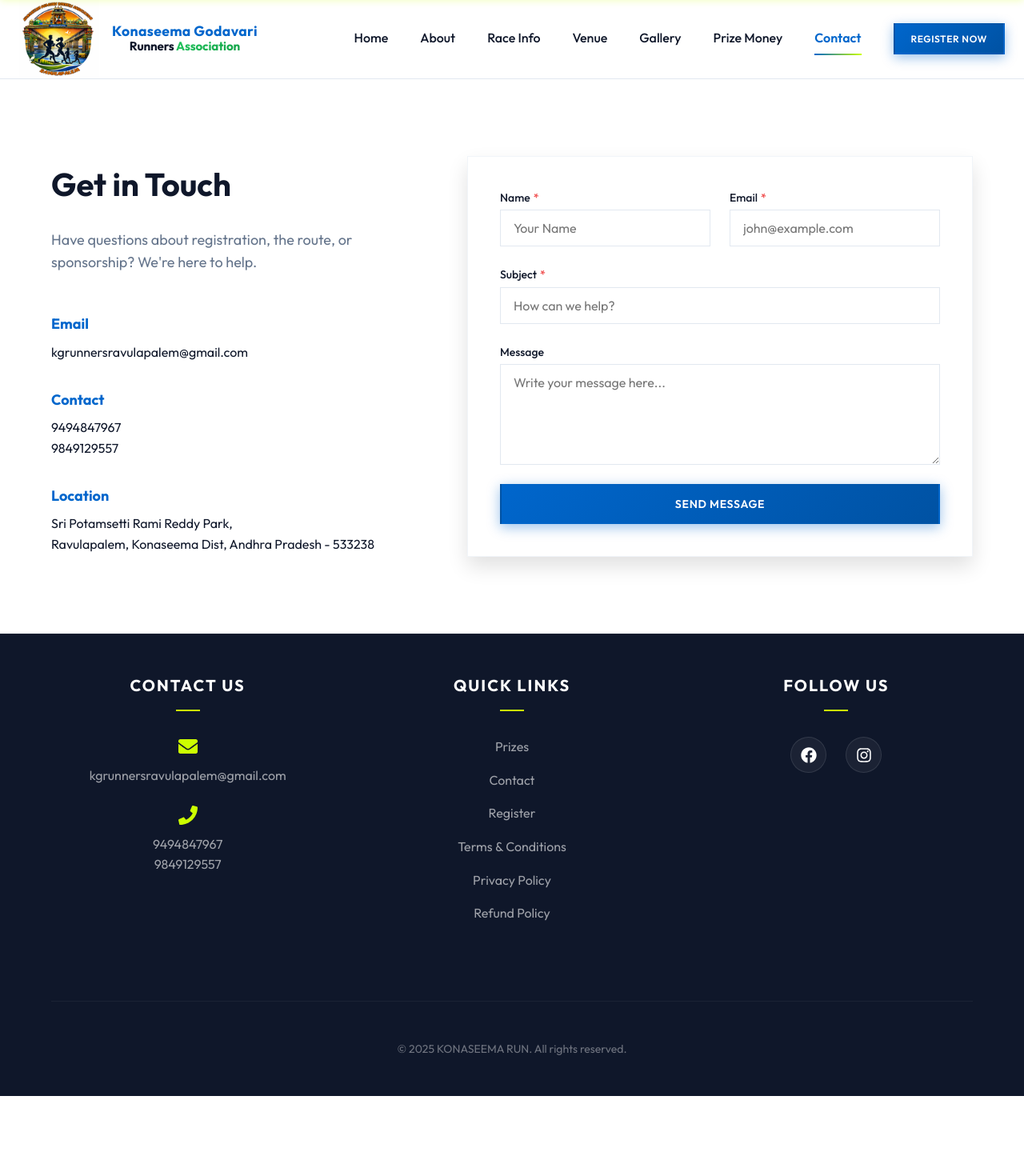
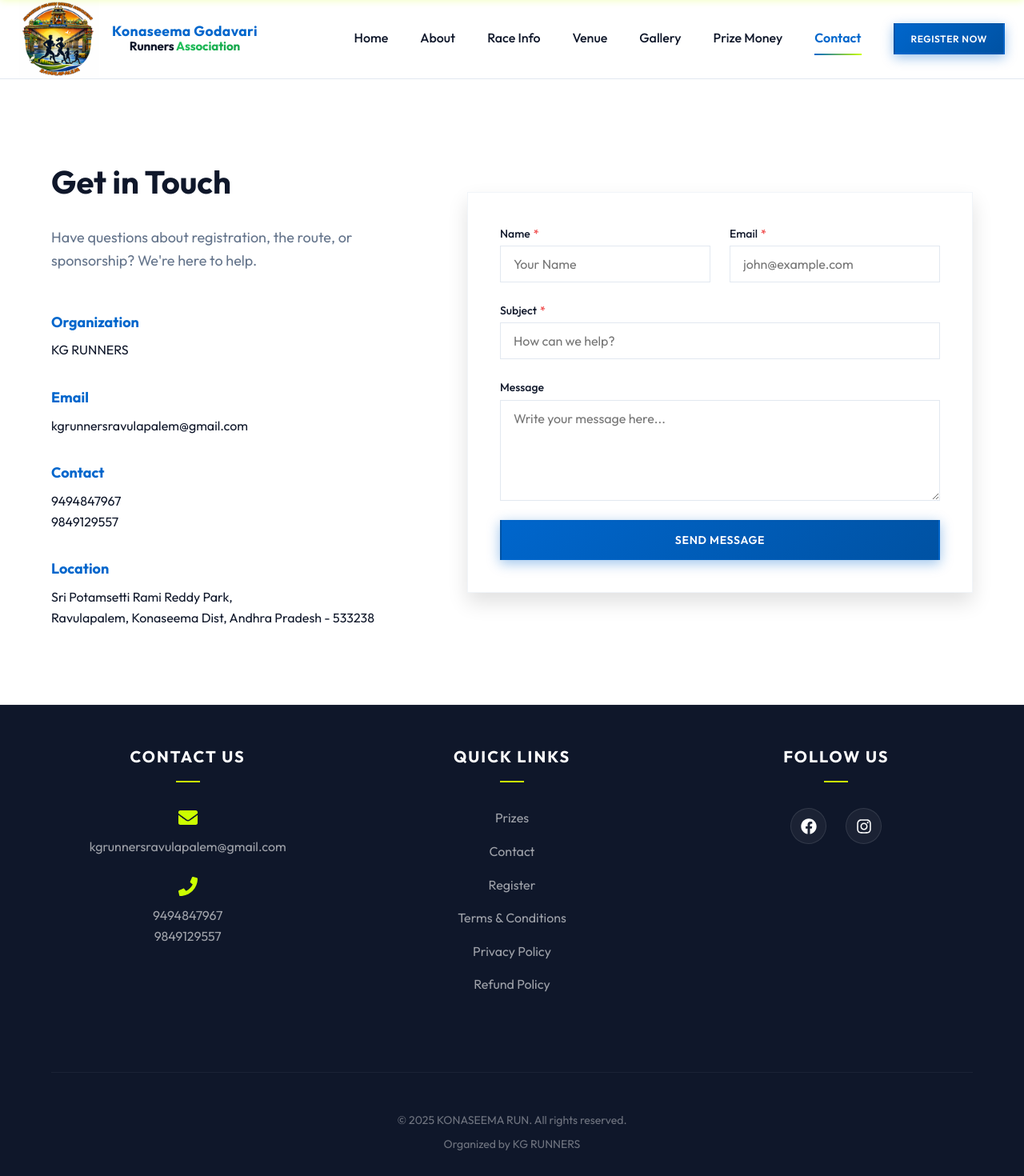
Before and after one commit to kgrunnersravulapalem-ui/event-website, a Next.js app: page /contact in a window 1280 px wide. Shown: the part 46-1516 px from the top of the page at 80% size. Before the commit the page ends 1416 px from the top, so only its background shows below. Built offline with nearby package versions, Linux system fonts and the light colour scheme.

Commit message:
Added owner

```diff
--- a/components/layout/Footer/Footer.tsx
+++ b/components/layout/Footer/Footer.tsx
@@ -52,6 +52,7 @@
                 </div>
                 <div className={styles.bottom}>
                     <p>&copy; {new Date().getFullYear()} {eventConfig.eventName}. All rights reserved.</p>
+                    <p style={{ marginTop: '0.5rem' }}>Organized by KG RUNNERS</p>
                 </div>
             </div>
         </footer>
--- a/components/sections/Contact/Contact.tsx
+++ b/components/sections/Contact/Contact.tsx
@@ -56,6 +56,10 @@
                         </p>
 
                         <div className={styles.details}>
+                            <div className={styles.detailItem}>
+                                <strong>Organization</strong>
+                                <p>KG RUNNERS</p>
+                            </div>
                             <div className={styles.detailItem}>
                                 <strong>Email</strong>
                                 <p>{eventConfig.contact.email}</p>
```
